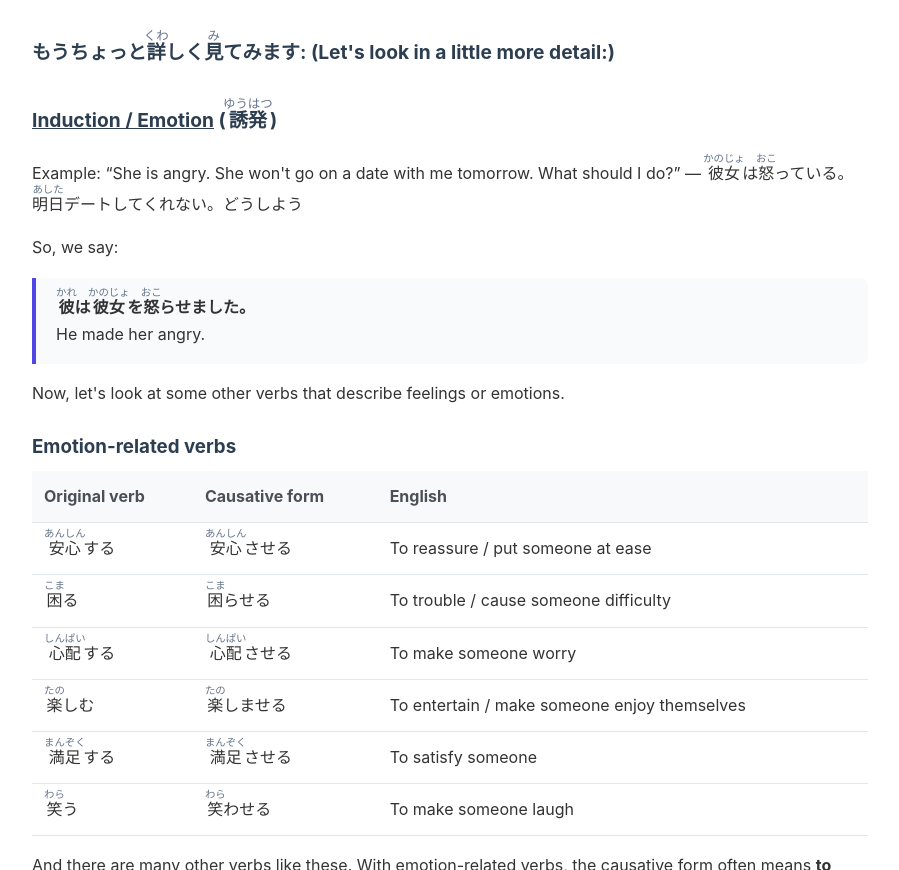
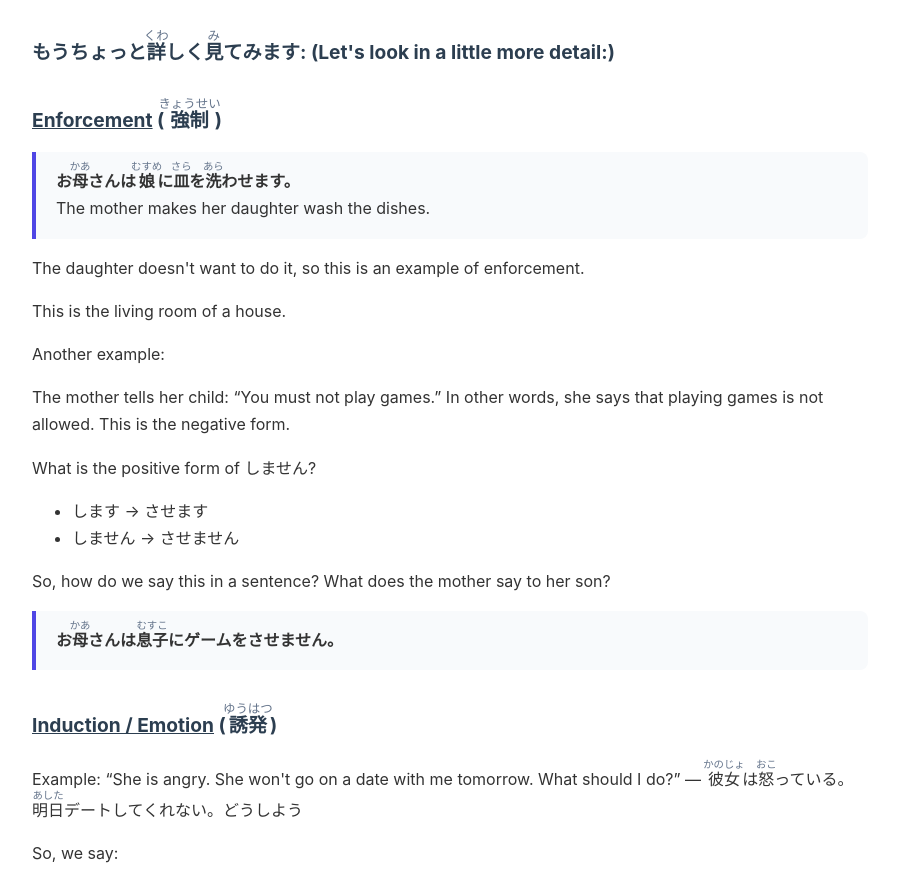
Before and after one commit to chaos-theory06/nihongo, a plain HTML site: page causative.html in a window 1280 px wide. Shown: the part 587-1457 px from the top of the page, without its empty margins (190-1089 px from the left). Drawn offline with Linux system fonts and the light colour scheme.

Commit message:
Add negative causative enforcement example
Co-authored-by: Copilot <223556219+Copilot@users.noreply.github.com>

```diff
--- a/causative.html
+++ b/causative.html
@@ -146,6 +146,21 @@
       </li>
     </ol>
     <h2>もうちょっと<ruby>詳<rt>くわ</rt></ruby>しく<ruby>見<rt>み</rt></ruby>てみます: (Let's look in a little more detail:)</h2>
+    <section class="emotion-section" aria-labelledby="enforcement-title">
+      <h2 id="enforcement-title"><u>Enforcement</u> (<ruby>強制<rt>きょうせい</rt></ruby>)</h2>
+      <p class="emotion-examples"><strong>お<ruby>母<rt>かあ</rt></ruby>さんは<ruby>娘<rt>むすめ</rt></ruby>に<ruby>皿<rt>さら</rt></ruby>を<ruby>洗<rt>あら</rt></ruby>わせます。</strong><br>The mother makes her daughter wash the dishes.</p>
+      <p>The daughter doesn't want to do it, so this is an example of enforcement.</p>
+      <p>This is the living room of a house.</p>
+      <p>Another example:</p>
+      <p>The mother tells her child: “You must not play games.” In other words, she says that playing games is not allowed. This is the negative form.</p>
+      <p>What is the positive form of <span lang="ja">しません</span>?</p>
+      <ul>
+        <li><span lang="ja">します</span> → <span lang="ja">させます</span></li>
+        <li><span lang="ja">しません</span> → <span lang="ja">させません</span></li>
+      </ul>
+      <p>So, how do we say this in a sentence? What does the mother say to her son?</p>
+      <p class="emotion-examples"><strong>お<ruby>母<rt>かあ</rt></ruby>さんは<ruby>息子<rt>むすこ</rt></ruby>にゲームをさせません。</strong></p>
+    </section>
     <section class="emotion-section" aria-labelledby="emotion-title">
       <h2 id="emotion-title"><u>Induction / Emotion</u> (<ruby>誘発<rt>ゆうはつ</rt></ruby>)</h2>
       <p>Example: “She is angry. She won't go on a date with me tomorrow. What should I do?” — <span lang="ja"><ruby>彼女<rt>かのじょ</rt></ruby>は<ruby>怒<rt>おこ</rt></ruby>っている。<ruby>明日<rt>あした</rt></ruby>デートしてくれない。どうしよう</span></p>
```
